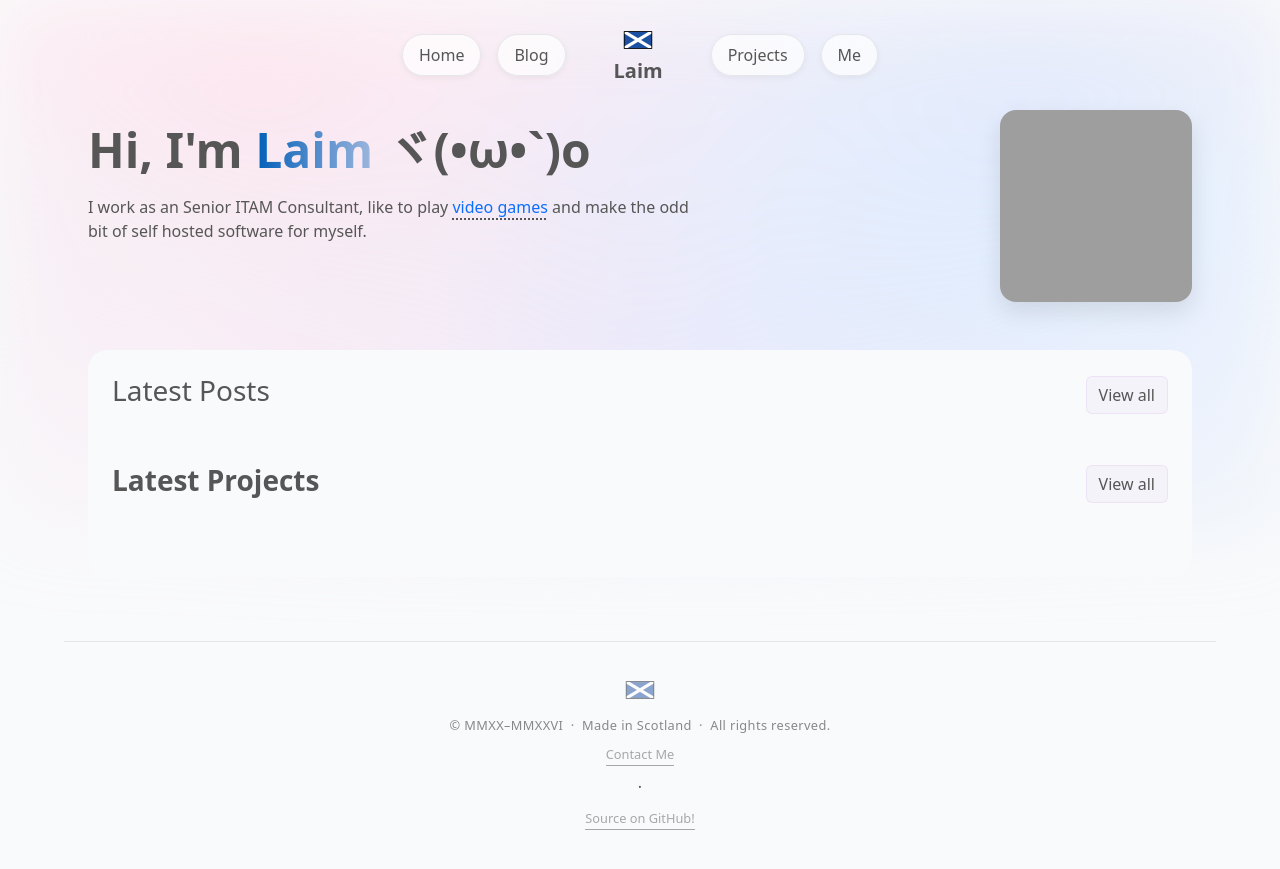
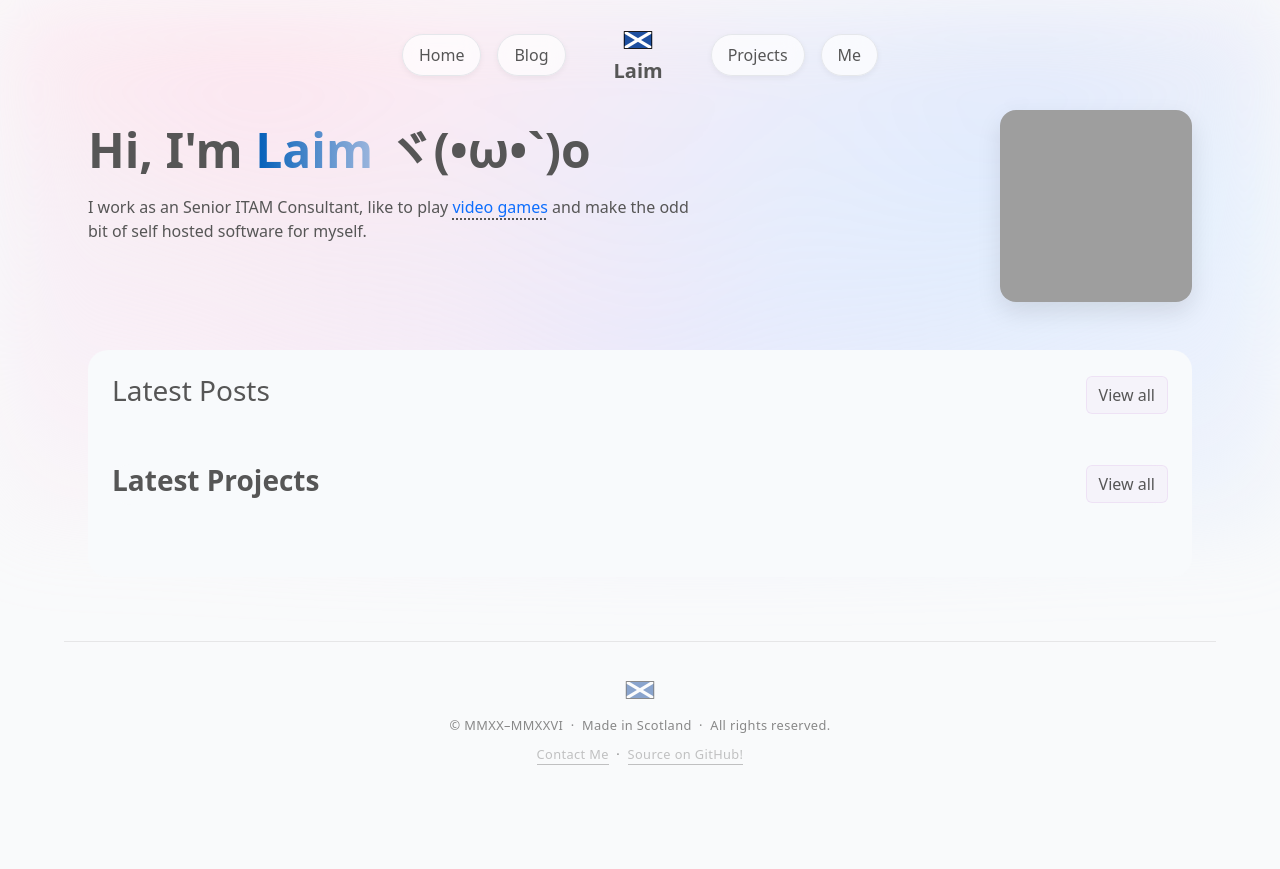
Before and after one commit to Laim/laim.github.io, a Jekyll site: the page built from index.md, in a window 1280 px wide. Shown: the top 869 px of the page. Built offline with Jekyll 4.4.1, drawn with Linux system fonts in a browser that asks for light colours; nearby versions of some CDN libraries.

Commit message:
Refactor footer HTML structure for contact links
Signed-off-by: Laim <14845036+Laim@users.noreply.github.com>

```diff
--- a/_includes/footer.html
+++ b/_includes/footer.html
@@ -10,8 +10,9 @@
       &copy; <span id="start-year" title="[]"></span>–<span id="current-year" title="[]"></span>
       &nbsp;·&nbsp; Made in Scotland &nbsp;·&nbsp; All rights reserved.
     </p>
-
-    <a href="{{ site.url }}/contact" class="footer-contact">Contact Me</a> · <a href="https://github.com/laim/laim.github.io" class="footer-contact">Source on GitHub!</a>
+    <p class="footer-copy">
+      <a href="{{ site.url }}/contact" class="footer-contact">Contact Me</a> &nbsp;·&nbsp; <a href="https://github.com/laim/laim.github.io" class="footer-contact">Source on GitHub!</a>
+    </p>
   </div>
 </footer>
 
```
